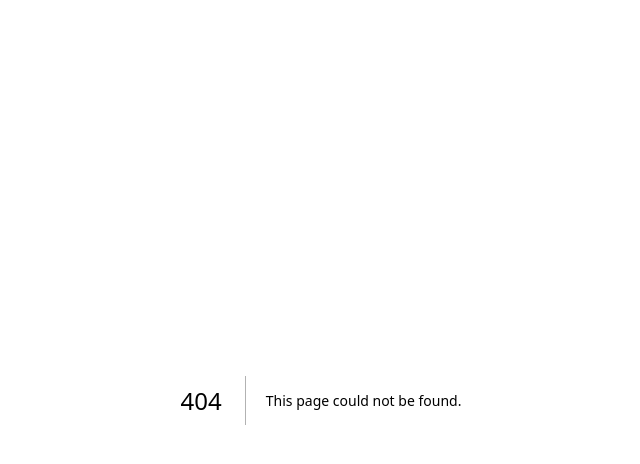
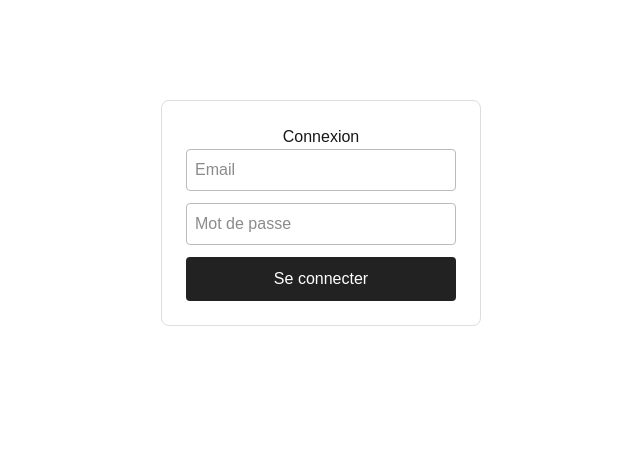
Before and after one commit to elyes-bk/media-challenge, a Next.js app: page /login in a window 1280 px wide. Before the commit this address had no page. Shown: the top 464 px of the page, without its empty margins (319-959 px from the left). Built offline with nearby package versions, Linux system fonts and the light colour scheme; no server answers.

Commit message:
push Noah

```diff
--- /dev/null
+++ b/src/app/login/page.js
@@ -0,0 +1,87 @@
+"use client";
+import { useState } from 'react';
+import { supabase } from '../../lib/supabaseClient';
+
+export default function Login() {
+  const [email, setEmail] = useState('');
+  const [password, setPassword] = useState('');
+  const [error, setError] = useState('');
+  const [loading, setLoading] = useState(false);
+
+  const handleLogin = async (e) => {
+    e.preventDefault();
+    setLoading(true);
+    setError('');
+    const { error } = await supabase.auth.signInWithPassword({
+      email,
+      password,
+    });
+    if (error) setError(error.message);
+    setLoading(false);
+  };
+
+  return (
+    <div style={{
+      maxWidth: 320,
+      margin: '100px auto',
+      padding: 24,
+      border: '1px solid #ddd',
+      borderRadius: 8,
+      background: '#fff'
+    }}>
+      <h2 style={{textAlign: 'center'}}>Connexion</h2>
+      <form onSubmit={handleLogin}>
+        <div style={{marginBottom: 12}}>
+          <input
+            type="email"
+            placeholder="Email"
+            value={email}
+            required
+            onChange={e => setEmail(e.target.value)}
+            style={{
+              width: '100%',
+              padding: 8,
+              border: '1px solid #bbb',
+              borderRadius: 4
+            }}
+          />
+        </div>
+        <div style={{marginBottom: 12}}>
+          <input
+            type="password"
+            placeholder="Mot de passe"
+            value={password}
+            required
+            onChange={e => setPassword(e.target.value)}
+            style={{
+              width: '100%',
+              padding: 8,
+              border: '1px solid #bbb',
+              borderRadius: 4
+            }}
+          />
+        </div>
+        {error && (
+          <div style={{color: 'red', marginBottom: 12, fontSize: 14}}>
+            {error}
+          </div>
+        )}
+        <button
+          type="submit"
+          disabled={loading}
+          style={{
+            width: '100%',
+            padding: 10,
+            background: '#222',
+            color: '#fff',
+            border: 'none',
+            borderRadius: 4,
+            cursor: 'pointer'
+          }}
+        >
+          {loading ? 'Connexion...' : 'Se connecter'}
+        </button>
+      </form>
+    </div>
+  );
+}
--- a/src/app/page.js
+++ b/src/app/page.js
@@ -1,103 +1,14 @@
+'use client';
 import Image from "next/image";
+import Nav from '../components/Nav';
 
-export default function Home() {
+export default function Home({children}) {
   return (
-    <div className="grid grid-rows-[20px_1fr_20px] items-center justify-items-center min-h-screen p-8 pb-20 gap-16 sm:p-20 font-[family-name:var(--font-geist-sans)]">
-      <main className="flex flex-col gap-[32px] row-start-2 items-center sm:items-start">
-        <Image
-          className="dark:invert"
-          src="/next.svg"
-          alt="Next.js logo"
-          width={180}
-          height={38}
-          priority
-        />
-        <ol className="list-inside list-decimal text-sm/6 text-center sm:text-left font-[family-name:var(--font-geist-mono)]">
-          <li className="mb-2 tracking-[-.01em]">
-            Get started by editing{" "}
-            <code className="bg-black/[.05] dark:bg-white/[.06] px-1 py-0.5 rounded font-[family-name:var(--font-geist-mono)] font-semibold">
-              src/app/page.js
-            </code>
-            .
-          </li>
-          <li className="tracking-[-.01em]">
-            Save and see your changes instantly.
-          </li>
-        </ol>
-
-        <div className="flex gap-4 items-center flex-col sm:flex-row">
-          <a
-            className="rounded-full border border-solid border-transparent transition-colors flex items-center justify-center bg-foreground text-background gap-2 hover:bg-[#383838] dark:hover:bg-[#ccc] font-medium text-sm sm:text-base h-10 sm:h-12 px-4 sm:px-5 sm:w-auto"
-            href="https://vercel.com/new?utm_source=create-next-app&utm_medium=appdir-template-tw&utm_campaign=create-next-app"
-            target="_blank"
-            rel="noopener noreferrer"
-          >
-            <Image
-              className="dark:invert"
-              src="/vercel.svg"
-              alt="Vercel logomark"
-              width={20}
-              height={20}
-            />
-            Deploy now
-          </a>
-          <a
-            className="rounded-full border border-solid border-black/[.08] dark:border-white/[.145] transition-colors flex items-center justify-center hover:bg-[#f2f2f2] dark:hover:bg-[#1a1a1a] hover:border-transparent font-medium text-sm sm:text-base h-10 sm:h-12 px-4 sm:px-5 w-full sm:w-auto md:w-[158px]"
-            href="https://nextjs.org/docs?utm_source=create-next-app&utm_medium=appdir-template-tw&utm_campaign=create-next-app"
-            target="_blank"
-            rel="noopener noreferrer"
-          >
-            Read our docs
-          </a>
-        </div>
-      </main>
-      <footer className="row-start-3 flex gap-[24px] flex-wrap items-center justify-center">
-        <a
-          className="flex items-center gap-2 hover:underline hover:underline-offset-4"
-          href="https://nextjs.org/learn?utm_source=create-next-app&utm_medium=appdir-template-tw&utm_campaign=create-next-app"
-          target="_blank"
-          rel="noopener noreferrer"
-        >
-          <Image
-            aria-hidden
-            src="/file.svg"
-            alt="File icon"
-            width={16}
-            height={16}
-          />
-          Learn
-        </a>
-        <a
-          className="flex items-center gap-2 hover:underline hover:underline-offset-4"
-          href="https://vercel.com/templates?framework=next.js&utm_source=create-next-app&utm_medium=appdir-template-tw&utm_campaign=create-next-app"
-          target="_blank"
-          rel="noopener noreferrer"
-        >
-          <Image
-            aria-hidden
-            src="/window.svg"
-            alt="Window icon"
-            width={16}
-            height={16}
-          />
-          Examples
-        </a>
-        <a
-          className="flex items-center gap-2 hover:underline hover:underline-offset-4"
-          href="https://nextjs.org?utm_source=create-next-app&utm_medium=appdir-template-tw&utm_campaign=create-next-app"
-          target="_blank"
-          rel="noopener noreferrer"
-        >
-          <Image
-            aria-hidden
-            src="/globe.svg"
-            alt="Globe icon"
-            width={16}
-            height={16}
-          />
-          Go to nextjs.org →
-        </a>
-      </footer>
-    </div>
+    <html lang="fr">
+      <body>
+        <Nav />
+        <main>{children}</main>
+      </body>
+    </html>
   );
 }
--- /dev/null
+++ b/src/app/register/page.js
@@ -0,0 +1,71 @@
+'use client'
+
+import { useState } from 'react';
+import { supabase } from '@/lib/supabaseClient';
+
+export default function RegisterPage(){
+
+    const [email,setEmail] = useState('');
+    const [password, setPassword] = useState('');
+    const [confPassword, setConfPassword] = useState('')
+    const [message, setMessage] = useState('')
+
+    const handleRegister = async (e) => {
+        e.preventDefault();
+
+        if(password!==confPassword){
+            setMessage('Les mots de passe ne correspondent pas')
+            return;
+        }
+
+        const {data, error} = await supabase.auth.signUp({
+            email,
+            password
+        })
+
+        if(error){
+            setMessage('Erreur: '+ error.message);
+            return;
+        }
+
+        await supabase.from('users').insert({
+            id: data.user.id,
+            email,
+            role: 'user'
+        })
+
+        setMessage('Inscription réussie ! Vérifie ton email.')
+    }
+
+    return (
+        <div style={{ padding: '2rem' }}>
+        <h1>Inscription</h1>
+        <form onSubmit={handleRegister}>
+            <input
+            type="email"
+            placeholder="Email"
+            value={email}
+            onChange={(e) => setEmail(e.target.value)}
+            required
+            /><br /><br />
+            <input
+            type="password"
+            placeholder="Mot de passe"
+            value={password}
+            onChange={(e) => setPassword(e.target.value)}
+            required
+            /><br /><br />
+            <input
+            type="password"
+            placeholder="Confirmer le mot de passe"
+            value={confPassword}
+            onChange={(e) => setConfPassword(e.target.value)}
+            required
+            /><br /><br />
+
+            <button type="submit">S'inscrire</button>
+        </form>
+        <p>{message}</p>
+        </div>
+    );
+}
--- a/src/app/registrer/page.js
+++ /dev/null
@@ -1,15 +0,0 @@
-'use client'
-
-import { useState } from 'react';
-import { supabase } from '@/lib/supabaseClient';
-
-export default function RegistrerPage(){
-
-    const [email,setEmail] = useState('');
-    const [password, setPassword] = useState('');
-    const [message, setMessage] = useState('')
-
-    const handleRegister = async (e) => {
-        e.preventDefault();
-    }
-}
--- /dev/null
+++ b/src/components/Nav.js
@@ -0,0 +1,33 @@
+import Link from 'next/link';
+import { usePathname } from 'next/navigation';
+
+export default function Nav() {
+  const pathname = usePathname();
+
+  const links = [
+    { href: '/', label: 'Accueil' },
+    { href: '/login', label: 'Connexion' },
+    { href: '/register', label: 'Inscription' },
+    { href: '/events', label: 'Événements' },
+  ];
+
+  return (
+    <nav style={{
+      display: 'flex',
+      gap: '16px',
+      padding: '12px 24px',
+      borderBottom: '1px solid #ddd',
+      backgroundColor: '#f9f9f9'
+    }}>
+      {links.map(({ href, label }) => (
+        <Link key={href} href={href} style={{
+          textDecoration: pathname === href ? 'underline' : 'none',
+          fontWeight: pathname === href ? 'bold' : 'normal',
+          color: '#333'
+        }}>
+          {label}
+        </Link>
+      ))}
+    </nav>
+  );
+}
```
